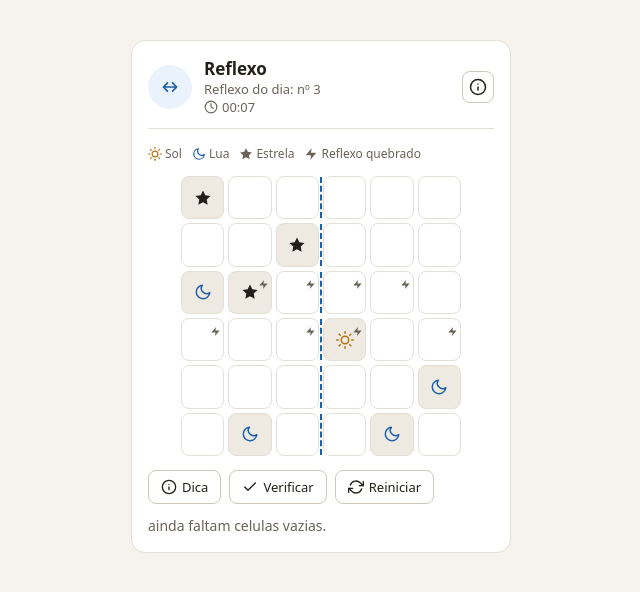
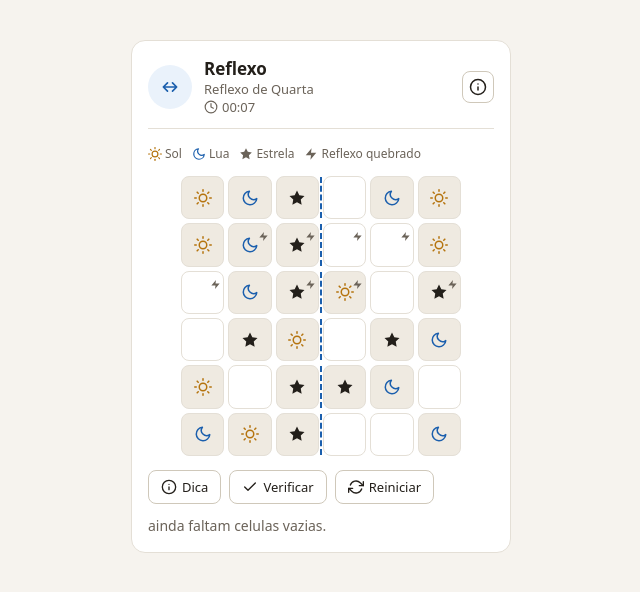
Before and after one commit to raphaelcsmoraes/reflexo, a website: page index.html in a window 1280 px wide. Both pictures are taken after a click on the button "Verificar". Shown: the whole page, without its empty margins (319-959 px from the left). Drawn offline with Linux system fonts and the light colour scheme.

Commit message:
Add files via upload

```diff
--- a/index.html
+++ b/index.html
@@ -115,11 +115,11 @@
             <li>Elas devem ter símbolos <em>diferentes</em> de seus pares</li>
           </ul>
         </li>
-        <li style="margin-top:8px;"><strong>Cada linha deve conter exatamente:</strong>
+        <li style="margin-top:8px;"><strong>Cada lado da linha deve ter 1 de cada símbolo</strong>
           <ul>
-            <li>2 Sóis <span class="rule-icon"><svg width="13" height="13" viewBox="0 0 24 24" fill="none" stroke="currentColor" stroke-width="2" stroke-linecap="round" stroke-linejoin="round" style="color:var(--sun)"><circle cx="12" cy="12" r="5"></circle><line x1="12" y1="1" x2="12" y2="3"></line><line x1="12" y1="21" x2="12" y2="23"></line><line x1="4.22" y1="4.22" x2="5.64" y2="5.64"></line><line x1="18.36" y1="18.36" x2="19.78" y2="19.78"></line><line x1="1" y1="12" x2="3" y2="12"></line><line x1="21" y1="12" x2="23" y2="12"></line><line x1="4.22" y1="19.78" x2="5.64" y2="18.36"></line><line x1="18.36" y1="5.64" x2="19.78" y2="4.22"></line></svg></span></li>
-            <li>2 Luas <span class="rule-icon"><svg width="13" height="13" viewBox="0 0 24 24" fill="none" stroke="currentColor" stroke-width="2" stroke-linecap="round" stroke-linejoin="round" style="color:var(--moon)"><path d="M21 12.79A9 9 0 1111.21 3 7 7 0 0021 12.79z"></path></svg></span></li>
-            <li>2 Estrelas <span class="rule-icon"><svg width="13" height="13" viewBox="0 0 24 24" fill="currentColor" stroke="none" style="color:var(--star)"><polygon points="12 2 15.09 8.26 22 9.27 17 14.14 18.18 21 12 17.77 5.82 21 7 14.14 2 9.27 8.91 8.26 12 2"></polygon></svg></span></li>
+            <li>De cada lado da linha do espelho (3 quadrados), deve haver exatamente:</li>
+            <li>1 Sol <span class="rule-icon"><svg width="13" height="13" viewBox="0 0 24 24" fill="none" stroke="currentColor" stroke-width="2" stroke-linecap="round" stroke-linejoin="round" style="color:var(--sun)"><circle cx="12" cy="12" r="5"></circle><line x1="12" y1="1" x2="12" y2="3"></line><line x1="12" y1="21" x2="12" y2="23"></line><line x1="4.22" y1="4.22" x2="5.64" y2="5.64"></line><line x1="18.36" y1="18.36" x2="19.78" y2="19.78"></line><line x1="1" y1="12" x2="3" y2="12"></line><line x1="21" y1="12" x2="23" y2="12"></line><line x1="4.22" y1="19.78" x2="5.64" y2="18.36"></line><line x1="18.36" y1="5.64" x2="19.78" y2="4.22"></line></svg></span>, 1 Lua <span class="rule-icon"><svg width="13" height="13" viewBox="0 0 24 24" fill="none" stroke="currentColor" stroke-width="2" stroke-linecap="round" stroke-linejoin="round" style="color:var(--moon)"><path d="M21 12.79A9 9 0 1111.21 3 7 7 0 0021 12.79z"></path></svg></span> e 1 Estrela <span class="rule-icon"><svg width="13" height="13" viewBox="0 0 24 24" fill="currentColor" stroke="none" style="color:var(--star)"><polygon points="12 2 15.09 8.26 22 9.27 17 14.14 18.18 21 12 17.77 5.82 21 7 14.14 2 9.27 8.91 8.26 12 2"></polygon></svg></span></li>
+            <li>Ou seja, símbolos iguais nunca se repetem do mesmo lado</li>
           </ul>
         </li>
       </ol>
@@ -241,41 +241,131 @@
     return '<svg width="'+size+'" height="'+size+'" viewBox="0 0 24 24" '+attrs+' style="vertical-align:-2px;'+colorStyle+'" aria-hidden="true">' + ICONS[name] + '</svg>';
   }
 
-  var puzzleBank = [
-    [
-      ['sun','moon','star','star','moon','sun'],
-      ['moon','star','sun','sun','star','moon'],
-      ['star','sun','moon','sun','moon','star'],
-      ['moon','sun','star','moon','sun','star'],
-      ['star','sun','moon','moon','sun','star'],
-      ['sun','star','moon','moon','star','sun']
-    ],
-    [
-      ['moon','star','sun','sun','star','moon'],
-      ['star','sun','moon','moon','sun','star'],
-      ['sun','moon','star','moon','star','sun'],
-      ['star','moon','sun','star','moon','sun'],
-      ['sun','moon','star','star','moon','sun'],
-      ['moon','sun','star','star','sun','moon']
-    ],
-    [
-      ['star','sun','moon','moon','sun','star'],
-      ['sun','moon','star','star','moon','sun'],
-      ['moon','star','sun','star','sun','moon'],
-      ['sun','star','moon','sun','star','moon'],
-      ['moon','star','sun','sun','star','moon'],
-      ['star','moon','sun','sun','moon','star']
-    ]
-  ];
+  var pairCols = [[0,5],[1,4],[2,3]];
+  var symbolsArr = ['sun','moon','star'];
 
-  var cracks = [[],[],[1,2],[0,2],[],[]];
-  var pairCols = [[0,5],[1,4],[2,3]];
-  var givens = [[0,0],[1,2],[2,0],[2,1],[3,3],[4,5],[5,1],[5,4]];
-  var fixedSet = new Set(givens.map(function(g){ return g[0]+'_'+g[1]; }));
-  var crackCellSet = new Set();
-  cracks.forEach(function(rowCracks,r){
-    rowCracks.forEach(function(pi){ pairCols[pi].forEach(function(c){ crackCellSet.add(r+'_'+c); }); });
-  });
+  // Gerador de numeros pseudo-aleatorios com semente (mulberry32)
+  function makeRng(seed){
+    return function(){
+      seed |= 0; seed = (seed + 0x6D2B79F5) | 0;
+      var t = Math.imul(seed ^ (seed >>> 15), 1 | seed);
+      t = (t + Math.imul(t ^ (t >>> 7), 61 | t)) ^ t;
+      return ((t ^ (t >>> 14)) >>> 0) / 4294967296;
+    };
+  }
+
+  function shuffleArr(arr, rng){
+    var a = arr.slice();
+    for(var i=a.length-1;i>0;i--){
+      var j = Math.floor(rng()*(i+1));
+      var t=a[i]; a[i]=a[j]; a[j]=t;
+    }
+    return a;
+  }
+
+  // Enumera todas as linhas validas para um dado conjunto de pares "crack"
+  // Regra: cada lado da linha (3 quadrados) tem exatamente 1 sol, 1 lua, 1 estrela
+  var leftCols = [0,1,2];
+  var rightCols = [3,4,5];
+  function enumerateValidRows(rowCracks){
+    var valid = [];
+    function options(pi){
+      var isCrack = rowCracks.indexOf(pi)!==-1;
+      var opts = [];
+      for(var i=0;i<3;i++){
+        for(var j=0;j<3;j++){
+          if(isCrack && i===j) continue;
+          if(!isCrack && i!==j) continue;
+          opts.push([symbolsArr[i], symbolsArr[j]]);
+        }
+      }
+      return opts;
+    }
+    var o0=options(0), o1=options(1), o2=options(2);
+    for(var a=0;a<o0.length;a++){
+      for(var b=0;b<o1.length;b++){
+        for(var c=0;c<o2.length;c++){
+          var row=[null,null,null,null,null,null];
+          row[pairCols[0][0]]=o0[a][0]; row[pairCols[0][1]]=o0[a][1];
+          row[pairCols[1][0]]=o1[b][0]; row[pairCols[1][1]]=o1[b][1];
+          row[pairCols[2][0]]=o2[c][0]; row[pairCols[2][1]]=o2[c][1];
+          var ctL={sun:0,moon:0,star:0}, ctR={sun:0,moon:0,star:0};
+          for(var k=0;k<3;k++){ ctL[row[leftCols[k]]]++; ctR[row[rightCols[k]]]++; }
+          if(ctL.sun===1&&ctL.moon===1&&ctL.star===1&&ctR.sun===1&&ctR.moon===1&&ctR.star===1){
+            valid.push(row);
+          }
+        }
+      }
+    }
+    return valid;
+  }
+
+  function countRowSolutions(rowCracks, givenRow){
+    var validRows = enumerateValidRows(rowCracks);
+    var count = 0;
+    for(var i=0;i<validRows.length;i++){
+      var match = true;
+      for(var c=0;c<6;c++){
+        if(givenRow[c]!==null && validRows[i][c]!==givenRow[c]){ match=false; break; }
+      }
+      if(match) count++;
+    }
+    return count;
+  }
+
+  // Gera um tabuleiro completo, valido, a partir de uma semente e dificuldade
+  function generatePuzzle(seed, config){
+    var rng = makeRng(seed);
+    var cracks = [[],[],[],[],[],[]];
+    var rowIndices = shuffleArr([0,1,2,3,4,5], rng);
+    for(var i=0;i<config.crackRows;i++){
+      var r = rowIndices[i];
+      cracks[r] = shuffleArr([0,1,2], rng).slice(0,2).sort();
+    }
+    var solutionBoard = [];
+    for(var r=0;r<6;r++){
+      var validRows = enumerateValidRows(cracks[r]);
+      solutionBoard.push(validRows[Math.floor(rng()*validRows.length)]);
+    }
+    // Escolhe celulas reveladas garantindo solucao unica por linha
+    var givensList = [];
+    for(var r=0;r<6;r++){
+      var revealed=[null,null,null,null,null,null];
+      var positions = shuffleArr([0,1,2,3,4,5], rng);
+      var pi=0;
+      while(countRowSolutions(cracks[r], revealed)>1 && pi<positions.length){
+        var c=positions[pi];
+        revealed[c]=solutionBoard[r][c];
+        givensList.push([r,c]);
+        pi++;
+      }
+      // Revela celulas extras para ajustar dificuldade
+      for(var e=0;e<config.extra && pi<positions.length;e++){
+        var c2=positions[pi];
+        if(revealed[c2]===null){
+          revealed[c2]=solutionBoard[r][c2];
+          givensList.push([r,c2]);
+        }
+        pi++;
+      }
+    }
+    return {solution:solutionBoard, cracks:cracks, givens:givensList};
+  }
+
+  // Dificuldade por dia da semana (0=Dom, 1=Seg ... 6=Sab no getDay)
+  // Curva suave: Segunda mais facil, Domingo mais dificil
+  var difficultyByWeekday = {
+    1: {crackRows:1, extra:3}, // Segunda - mais facil
+    2: {crackRows:1, extra:2}, // Terca
+    3: {crackRows:2, extra:2}, // Quarta
+    4: {crackRows:2, extra:1}, // Quinta
+    5: {crackRows:3, extra:1}, // Sexta
+    6: {crackRows:3, extra:0}, // Sabado
+    0: {crackRows:4, extra:0}  // Domingo - mais dificil
+  };
+
+  var pairColsRef = pairCols;
+  var cracks, givens, fixedSet, crackCellSet;
 
   var order = ['sun','moon','star'];
   var colorMap = {sun:'var(--sun)',moon:'var(--moon)',star:'var(--star)'};
@@ -295,13 +385,15 @@
   var hintCooldownEnd = 0;
   var hintCooldownInterval = null;
 
-  function getPuzzleIndex(){
+  // Numero do dia desde epoch (no fuso de Brasilia) - muda a cada dia
+  function getDayNumber(){
     var brasilia = getBrasiliaNow();
-    var daysSinceEpoch = Math.floor(brasilia.getTime() / 86400000);
-    var n = puzzleBank.length;
-    var idx = daysSinceEpoch % n;
-    if(idx<0) idx += n;
-    return idx;
+    return Math.floor(brasilia.getTime() / 86400000);
+  }
+
+  // Dia da semana em Brasilia (0=Dom ... 6=Sab)
+  function getWeekday(){
+    return getBrasiliaNow().getDay();
   }
 
   function formatTime(s){
@@ -403,8 +495,14 @@
     for(var r=0;r<6;r++){
       var row = board[r];
       var filled = true;
-      var counts = {sun:0,moon:0,star:0};
-      row.forEach(function(v){ if(v===null){ filled=false; } else { counts[v]++; } });
+      var countsL = {sun:0,moon:0,star:0};
+      var countsR = {sun:0,moon:0,star:0};
+      for(var c=0;c<6;c++){
+        var v = row[c];
+        if(v===null){ filled=false; }
+        else if(c<3){ countsL[v]++; }
+        else { countsR[v]++; }
+      }
       if(!filled) hasEmpty = true;
 
       var lineHasError = false;
@@ -427,12 +525,14 @@
         }
       });
 
-      if(filled && (counts.sun!==2 || counts.moon!==2 || counts.star!==2)){
-        for(var c=0;c<6;c++){
-          if(!fixedSet.has(r+'_'+c)){
-            newErrorCells.add(r+'_'+c);
-          }
-        }
+      var leftBad = filled && (countsL.sun!==1 || countsL.moon!==1 || countsL.star!==1);
+      var rightBad = filled && (countsR.sun!==1 || countsR.moon!==1 || countsR.star!==1);
+      if(leftBad){
+        for(var c=0;c<3;c++){ if(!fixedSet.has(r+'_'+c)){ newErrorCells.add(r+'_'+c); } }
+        lineHasError = true;
+      }
+      if(rightBad){
+        for(var c=3;c<6;c++){ if(!fixedSet.has(r+'_'+c)){ newErrorCells.add(r+'_'+c); } }
         lineHasError = true;
       }
 
@@ -504,12 +604,29 @@
   }
 
   function loadPuzzle(){
-    var idx = getPuzzleIndex();
-    solution = puzzleBank[idx];
+    var dayNumber = getDayNumber();
+    var weekday = getWeekday();
+    var config = difficultyByWeekday[weekday];
+    // Semente combina o dia (muda diariamente) com um multiplicador fixo
+    var seed = (dayNumber * 2654435761) ^ 0x9E3779B9;
+    var puzzle = generatePuzzle(seed >>> 0, config);
+
+    solution = puzzle.solution;
+    cracks = puzzle.cracks;
+    givens = puzzle.givens;
+    fixedSet = new Set(givens.map(function(g){ return g[0]+'_'+g[1]; }));
+    crackCellSet = new Set();
+    cracks.forEach(function(rowCracks, r){
+      rowCracks.forEach(function(pi){ pairColsRef[pi].forEach(function(c){ crackCellSet.add(r+'_'+c); }); });
+    });
+
     board = solution.map(function(row,r){ return row.map(function(val,c){ return fixedSet.has(r+'_'+c) ? val : null; }); });
     errorCells = new Set();
     statusEl.textContent = '';
-    dayEl.textContent = 'Reflexo do dia: nº ' + (idx+1);
+
+    var weekdayNames = ['Domingo','Segunda','Terça','Quarta','Quinta','Sexta','Sábado'];
+    dayEl.textContent = 'Reflexo de ' + weekdayNames[weekday];
+
     hintCooldownEnd = 0;
     updateHintButton();
     startTimer();
--- a/package.json
+++ b/package.json
@@ -1,6 +1,6 @@
 {
   "name": "reflexo",
-  "version": "1.1.0",
+  "version": "1.2.0",
   "description": "Reflexo — Quebra-cabeça diário de simetria. Um jogo minimalista focado em padrões de espelho.",
   "main": "index.html",
   "scripts": {
```
Also changed, not shown: DEVELOPMENT.md (+35 -45 lines), CHANGELOG.md, README.md.
